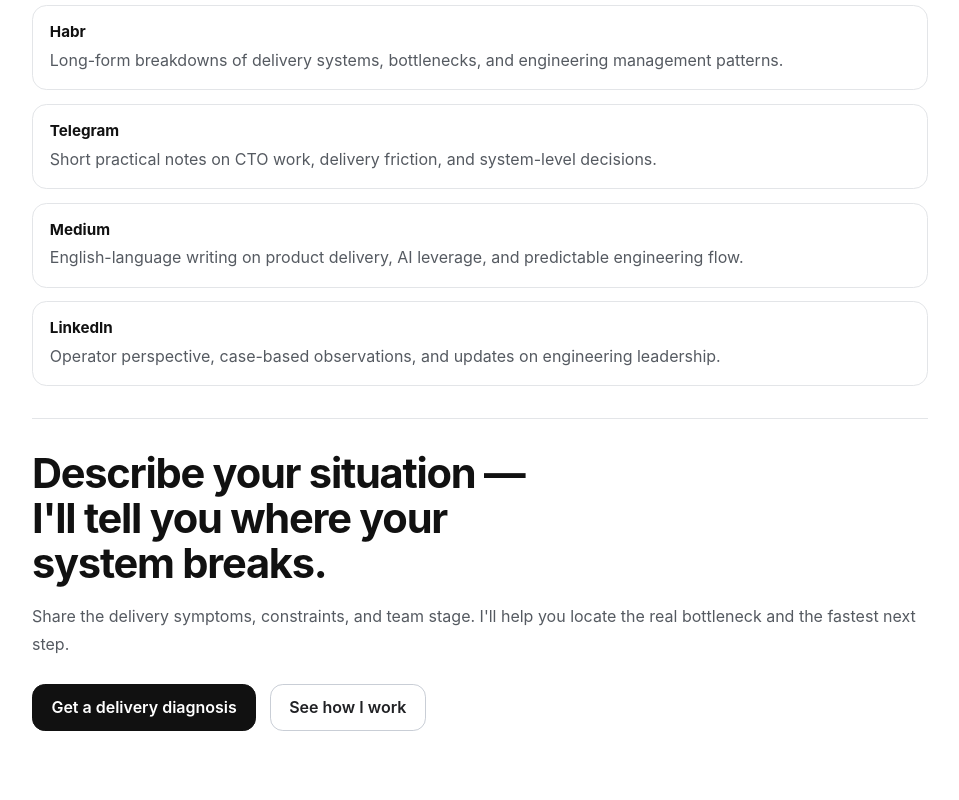
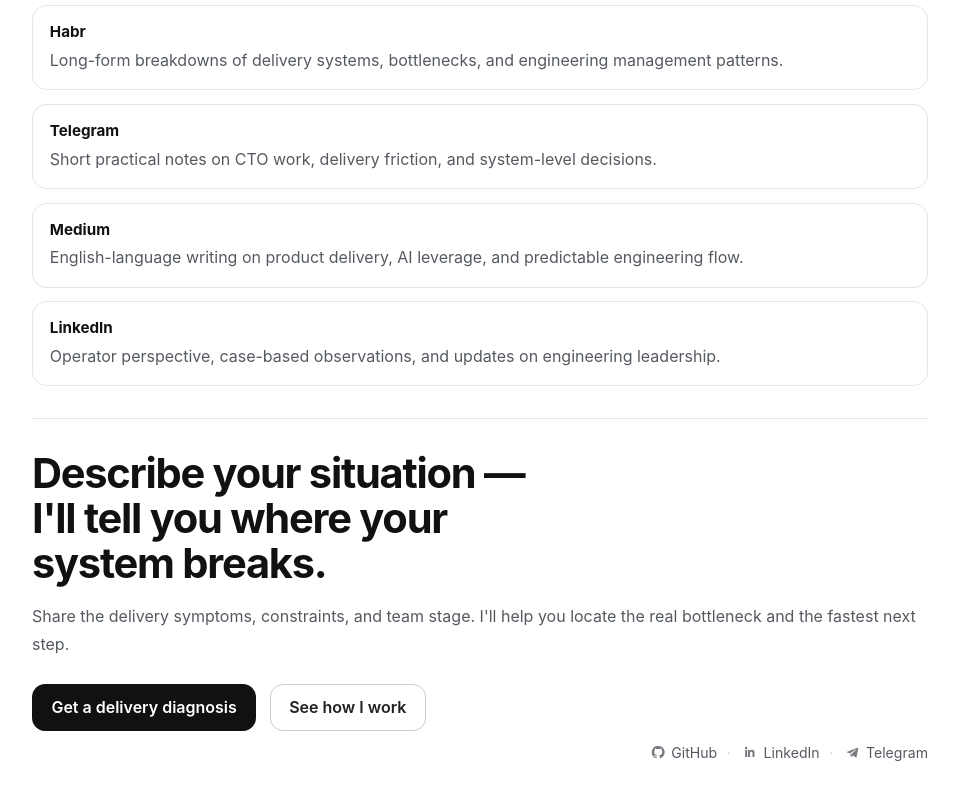
Before and after one commit to sg4tech/sg4.tech, a Next.js app: page / in a window 1280 px wide. Shown: the part 6146-6946 px from the top of the page, without its empty margins (160-1119 px from the left). Built offline with nearby package versions, Linux system fonts and the light colour scheme.

Commit message:
Polish footer social links UX

```diff
--- a/app/page.module.css
+++ b/app/page.module.css
@@ -314,6 +314,57 @@
   padding-bottom: 0;
 }
 
+.footer {
+  padding: 0.9rem 0 0;
+}
+
+.footerLinks {
+  display: flex;
+  flex-wrap: wrap;
+  align-items: center;
+  justify-content: flex-end;
+  gap: 0.6rem;
+}
+
+.footerLink {
+  position: relative;
+  display: inline-flex;
+  align-items: center;
+  gap: 0.4rem;
+  color: var(--muted);
+  font-size: 0.88rem;
+  line-height: 1;
+  transition: color 0.18s ease;
+}
+
+.footerLink + .footerLink {
+  padding-left: 1rem;
+}
+
+.footerLink + .footerLink::before {
+  content: "·";
+  position: absolute;
+  left: 0;
+  color: var(--border-strong);
+}
+
+.footerLink:hover,
+.footerLink:focus-visible {
+  color: var(--text-strong);
+}
+
+.footerIcon {
+  display: inline-flex;
+  width: 0.9rem;
+  height: 0.9rem;
+  opacity: 0.8;
+}
+
+.footerIcon svg {
+  width: 100%;
+  height: 100%;
+}
+
 @media (max-width: 860px) {
   .nav {
     position: static;
@@ -351,4 +402,20 @@
   .secondaryButton {
     width: 100%;
   }
+
+  .footer {
+    padding-top: 0.85rem;
+  }
+
+  .footerLinks {
+    justify-content: flex-start;
+  }
+
+  .footerLink + .footerLink {
+    padding-left: 0;
+  }
+
+  .footerLink + .footerLink::before {
+    content: none;
+  }
 }
--- a/app/page.tsx
+++ b/app/page.tsx
@@ -189,6 +189,45 @@
     label: "LinkedIn",
     href: "https://www.linkedin.com/in/victor-demin/",
     description: "Operator perspective, case-based observations, and updates on engineering leadership."
+  }
+];
+
+const footerLinks = [
+  {
+    label: "GitHub",
+    href: "https://github.com/sg4tech/",
+    icon: (
+      <svg viewBox="0 0 24 24" aria-hidden="true">
+        <path
+          d="M12 1.5A10.5 10.5 0 0 0 8.676 22c.525.098.72-.227.72-.507 0-.249-.009-.909-.014-1.784-2.93.637-3.549-1.412-3.549-1.412-.48-1.218-1.17-1.543-1.17-1.543-.957-.654.072-.641.072-.641 1.058.074 1.615 1.087 1.615 1.087.94 1.61 2.466 1.145 3.067.876.095-.681.368-1.145.669-1.409-2.339-.266-4.798-1.169-4.798-5.202 0-1.149.411-2.089 1.085-2.826-.109-.266-.47-1.337.103-2.787 0 0 .885-.283 2.9 1.08A10.09 10.09 0 0 1 12 6.614a10.1 10.1 0 0 1 2.64.355c2.014-1.363 2.897-1.08 2.897-1.08.575 1.45.214 2.521.105 2.787.676.737 1.083 1.677 1.083 2.826 0 4.043-2.464 4.933-4.81 5.194.378.325.714.967.714 1.949 0 1.408-.012 2.544-.012 2.889 0 .282.192.61.726.506A10.5 10.5 0 0 0 12 1.5Z"
+          fill="currentColor"
+        />
+      </svg>
+    )
+  },
+  {
+    label: "LinkedIn",
+    href: "https://www.linkedin.com/in/victor-demin/",
+    icon: (
+      <svg viewBox="0 0 24 24" aria-hidden="true">
+        <path
+          d="M6.94 8.5H3.56V20h3.38V8.5ZM5.25 3A1.97 1.97 0 1 0 5.3 6.94 1.97 1.97 0 0 0 5.25 3Zm14.19 9.84c0-3.45-1.84-5.05-4.3-5.05-1.98 0-2.86 1.09-3.36 1.86V8.5H8.4c.04.76 0 11.5 0 11.5h3.38v-6.42c0-.343.025-.685.126-.93.276-.686.905-1.396 1.963-1.396 1.384 0 1.938 1.053 1.938 2.597V20h3.38l.001-7.16Z"
+          fill="currentColor"
+        />
+      </svg>
+    )
+  },
+  {
+    label: "Telegram",
+    href: "https://t.me/cto_lifehacks",
+    icon: (
+      <svg viewBox="0 0 24 24" aria-hidden="true">
+        <path
+          d="M20.665 4.717 3.93 11.172c-1.142.458-1.135 1.094-.208 1.378l4.294 1.34 1.654 5.177c.2.553.102.772.682.772.448 0 .646-.204.897-.446l2.083-2.023 4.334 3.2c.8.441 1.375.214 1.575-.743l2.85-13.425c.292-1.173-.448-1.704-1.426-1.26ZM8.694 13.58l9.965-6.289c.496-.301.95-.139.577.192l-8.53 7.699-.332 3.512-1.68-5.115Z"
+          fill="currentColor"
+        />
+      </svg>
+    )
   }
 ];
 
@@ -491,6 +530,21 @@
   );
 }
 
+function FooterSection() {
+  return (
+    <footer className={styles.footer} aria-label="Footer">
+      <div className={styles.footerLinks}>
+        {footerLinks.map((link) => (
+          <a key={link.label} href={link.href} className={styles.footerLink} target="_blank" rel="noreferrer">
+            <span className={styles.footerIcon}>{link.icon}</span>
+            <span>{link.label}</span>
+          </a>
+        ))}
+      </div>
+    </footer>
+  );
+}
+
 export default function HomePage() {
   return (
     <main className={styles.page}>
@@ -509,6 +563,7 @@
       <FitSection />
       <InsightsSection />
       <FinalCtaSection />
+      <FooterSection />
     </main>
   );
 }
```
Also changed, not shown: 1 other file (tests, documents, lock files or other folders).
